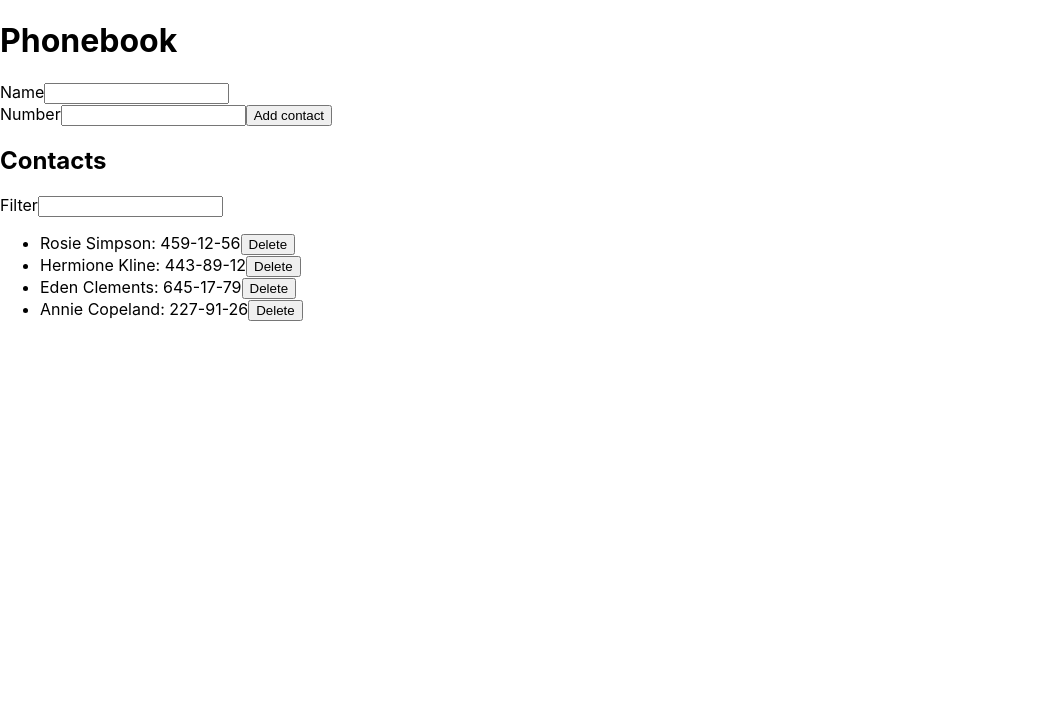
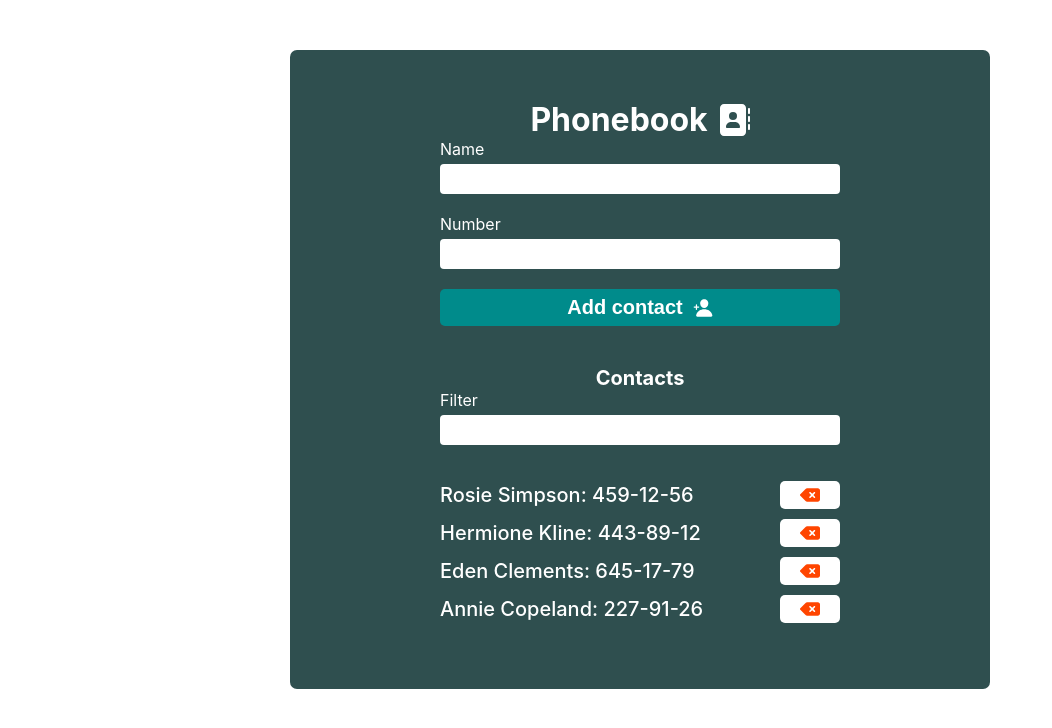
Before and after one commit to Andrii0207/goit-university-react-hw-02-phonebook, a React (Create React App) app: page / in a window 1280 px wide. Shown: the top 728 px of the page, without its empty margins (0-1052 px from the left). Built offline with nearby package versions, Linux system fonts and the light colour scheme.

Commit message:
add styles

```diff
--- a/package.json
+++ b/package.json
@@ -11,7 +11,9 @@
     "prop-types": "^15.8.1",
     "react": "^18.1.0",
     "react-dom": "^18.1.0",
+    "react-icons": "^5.0.1",
     "react-scripts": "5.0.1",
+    "styled-components": "^6.1.8",
     "web-vitals": "^2.1.3"
   },
   "scripts": {
--- a/src/components/App.jsx
+++ b/src/components/App.jsx
@@ -1,9 +1,11 @@
 import { Component } from 'react';
+import { FaAddressBook } from 'react-icons/fa6';
 import { nanoid } from 'nanoid';
 import ContactList from './ContactList/ContactList';
 import ContactForm from './ContactForm/ContactForm';
 import Notificalion from './Notification/Notification';
 import Filter from './Filter/Filter';
+import { ContactListTitle, Title, Wrapper } from './App.styled';
 
 export class App extends Component {
   state = {
@@ -56,11 +58,14 @@ export class App extends Component {
     );
 
     return (
-      <div>
-        <h1>Phonebook</h1>
+      <Wrapper>
+        <Title>
+          Phonebook
+          <FaAddressBook />
+        </Title>
         <ContactForm onSubmit={this.addContact} />
 
-        <h2>Contacts</h2>
+        <ContactListTitle>Contacts</ContactListTitle>
         <Filter value={filter} onChange={this.handlerFilter} />
         <>
           {contacts.length !== 0 ? (
@@ -72,7 +77,7 @@ export class App extends Component {
             <Notificalion message="There are no any contacts" />
           )}
         </>
-      </div>
+      </Wrapper>
     );
   }
 }
--- /dev/null
+++ b/src/components/App.styled.js
@@ -0,0 +1,30 @@
+import styled from 'styled-components';
+
+export const Wrapper = styled.div`
+display: flex;
+flex-direction: column;
+justify-content: center;
+align-items: center;
+width: 600px;
+margin: auto;
+height: auto;
+margin-top: 50px;
+background-color: darkslategray;
+border-radius: 7px;
+padding: 50px;
+`
+
+export const Title = styled.h1`
+color: white;
+margin: 0;
+display: flex;
+align-items: center;
+gap: 10px;
+`
+
+export const ContactListTitle = styled.h2`
+color: white;
+font-size: 20px;
+margin: 0;
+
+`
--- a/src/components/ContactForm/ContactForm.jsx
+++ b/src/components/ContactForm/ContactForm.jsx
@@ -1,6 +1,8 @@
 import PropTypes from 'prop-types';
+import { IoPersonAdd } from 'react-icons/io5';
 import { nanoid } from 'nanoid';
 import { Component } from 'react';
+import { Button, Form, Input, LabelName } from './ContactForm.styled';
 
 export default class ContactForm extends Component {
   state = {
@@ -31,10 +33,9 @@ export default class ContactForm extends Component {
     const { name, number } = this.state;
 
     return (
-      <form onSubmit={this.onSubmitForm}>
-        <label htmlFor={this.nameInputId}>
-          Name
-          <input
+      <Form onSubmit={this.onSubmitForm}>
+        <LabelName htmlFor={this.nameInputId}>Name</LabelName>
+        <Input
           id={this.nameInputId}
           type="text"
           name="name"
@@ -44,11 +45,9 @@ export default class ContactForm extends Component {
           title="Name may contain only letters, apostrophe, dash and spaces. For example Adrian, Jacob Mercer, Charles de Batz de Castelmore d'Artagnan"
           required
         />
-        </label>
-        <br />
-        <label htmlFor={this.numberInputId}>
-          Number
-          <input
+
+        <LabelName htmlFor={this.numberInputId}>Number</LabelName>
+        <Input
           id={this.numberInputId}
           type="tel"
           name="number"
@@ -58,10 +57,12 @@ export default class ContactForm extends Component {
           title="Phone number must be digits and can contain spaces, dashes, parentheses and can start with +"
           required
         />
-        </label>
 
-        <button type="submit">Add contact</button>
-      </form>
+        <Button type="submit">
+          Add contact
+          <IoPersonAdd style={{ paddingLeft: '10px' }} />
+        </Button>
+      </Form>
     );
   }
 }
--- /dev/null
+++ b/src/components/ContactForm/ContactForm.styled.js
@@ -0,0 +1,48 @@
+import styled from 'styled-components';
+
+export const Form = styled.form`
+display: flex;
+flex-direction: column;
+width: 400px;
+`
+
+export const LabelName = styled.label`
+display: flex;
+justify-content: left;
+/* gap: 20px; */
+margin-bottom: 4px;
+margin-bottom: 5px;
+color: white;
+`
+
+export const Input = styled.input`
+width: 100%;
+outline: none;
+height: 30px;
+border-radius: 4px;
+border: none;
+padding: 0;
+margin-bottom: 20px;
+`
+
+export const Button = styled.button`
+display: flex;
+align-items: center;
+justify-content: center;
+width: 100%;
+padding: 7px 25px;
+border-radius: 5px;
+border: none;
+font-size: 20px;
+font-weight: 600;
+background-color: darkcyan;
+color: white;
+margin-bottom: 40px;
+
+
+&:hover{
+    background-color: lightsalmon;
+    color: white;
+    cursor: pointer;
+}
+`
--- a/src/components/ContactList/ContactList.jsx
+++ b/src/components/ContactList/ContactList.jsx
@@ -1,17 +1,29 @@
 import PropTypes from 'prop-types';
+import { FaDeleteLeft, FaAddressBook } from 'react-icons/fa6';
+
+import {
+  ButtonDelete,
+  ContactItem,
+  ContactListWrapper,
+} from './ContactList.styled';
 
 export default function ContactList({ contacts, onDelete }) {
   return (
-    <ul>
+    <ContactListWrapper>
       {contacts.map(({ id, name, number }) => (
-        <li key={id}>
+        <ContactItem key={id}>
           {name}: {number}
-          <button type="button" onClick={() => onDelete(id)}>
-            Delete
-          </button>
-        </li>
+          <ButtonDelete type="button" onClick={() => onDelete(id)}>
+            <FaDeleteLeft
+              style={{
+                width: '20px',
+                height: '20px',
+              }}
+            />
+          </ButtonDelete>
+        </ContactItem>
       ))}
-    </ul>
+    </ContactListWrapper>
   );
 }
 
--- /dev/null
+++ b/src/components/ContactList/ContactList.styled.js
@@ -0,0 +1,40 @@
+import styled from 'styled-components';
+
+export const ContactListWrapper = styled.ul`
+display: flex;
+flex-direction: column;
+padding: 0;
+list-style: none;
+width: 400px;
+gap: 10px;
+
+`
+
+export const ContactItem = styled.li`
+display: flex;
+gap: 25px;
+/* flex-direction: column; */
+justify-content: flex-start;
+align-items: center;
+justify-content: space-between;
+color: white;
+font-size: 20px;
+font-weight: 500;
+`
+
+export const ButtonDelete = styled.button`
+display: flex;
+justify-content: center;
+width: 60px;
+padding: 4px;
+color: orangered;
+background-color: white;
+border: none;
+border-radius: 5px;
+cursor: pointer;
+
+&:hover,
+&:focus {
+    background-color: lightsalmon;
+}
+`
--- a/src/components/Filter/Filter.jsx
+++ b/src/components/Filter/Filter.jsx
@@ -1,11 +1,12 @@
 import PropTypes from 'prop-types';
+import { FilterInput, FilterLabel } from './Filter.styled';
 
 export default function Filter({ value, onChange }) {
   return (
-    <label>
-      Filter
-      <input type="text" value={value} onChange={onChange} />
-    </label>
+    <div>
+      <FilterLabel>Filter</FilterLabel>
+      <FilterInput type="text" value={value} onChange={onChange} />
+    </div>
   );
 }
 
--- /dev/null
+++ b/src/components/Filter/Filter.styled.js
@@ -0,0 +1,19 @@
+import styled from 'styled-components';
+
+export const FilterLabel = styled.label`
+display: flex;
+justify-content: left;
+margin-bottom: 4px;
+margin-bottom: 5px;
+color: white;
+`
+
+export const FilterInput = styled.input`
+width: 400px;
+height: 30px;
+outline: none;
+border-radius: 4px;
+border: none;
+padding: 0;
+margin-bottom: 20px;
+`
--- a/src/components/Notification/Notification.jsx
+++ b/src/components/Notification/Notification.jsx
@@ -1,7 +1,8 @@
 import PropTypes from 'prop-types';
+import { Message } from './Notification.styled';
 
 export default function Notificalion({ message }) {
-  return <p>{message}</p>;
+  return <Message>{message}</Message>;
 }
 
 Notificalion.propTypes = {
--- /dev/null
+++ b/src/components/Notification/Notification.styled.js
@@ -0,0 +1,6 @@
+import styled from 'styled-components';
+
+export const Message = styled.p`
+font-size: 30px;
+color: darkorange;
+`
```
Also changed, not shown: 1 other file (tests, documents, lock files or other folders). Lines whose indentation alone changed are shown as unchanged.
